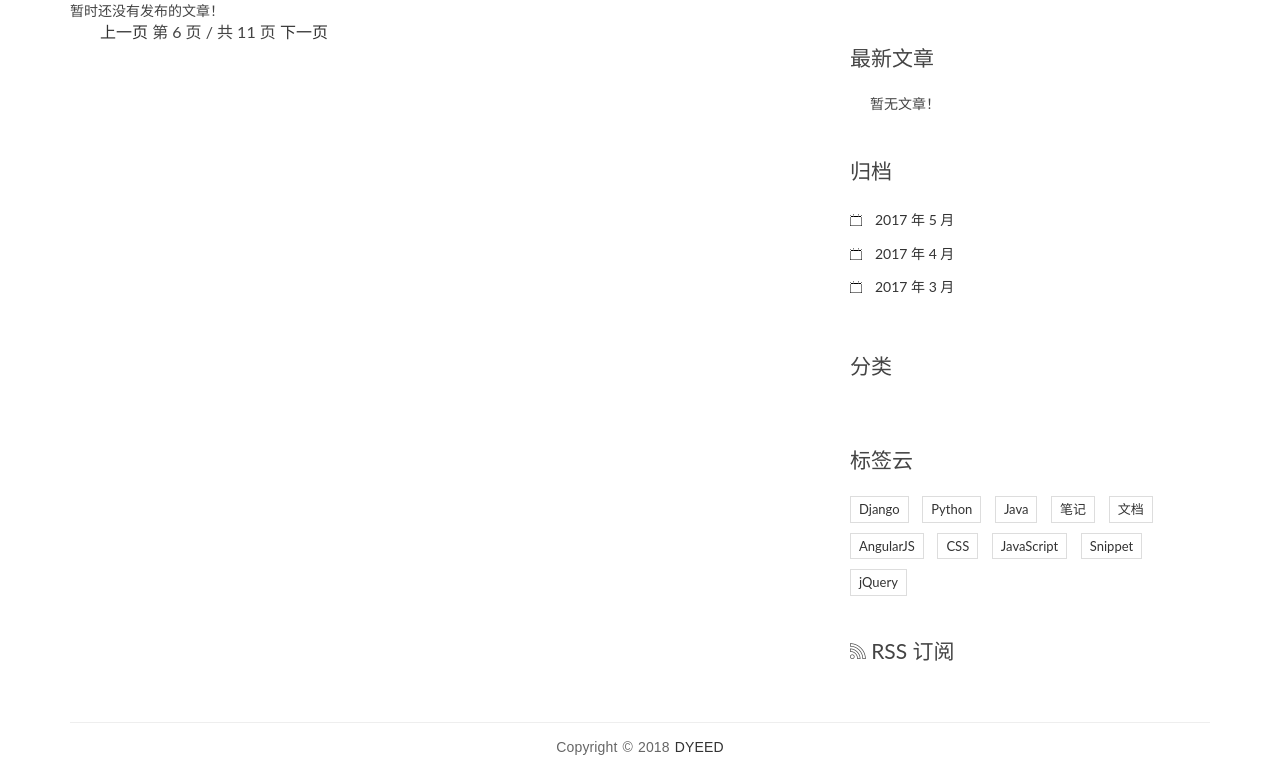
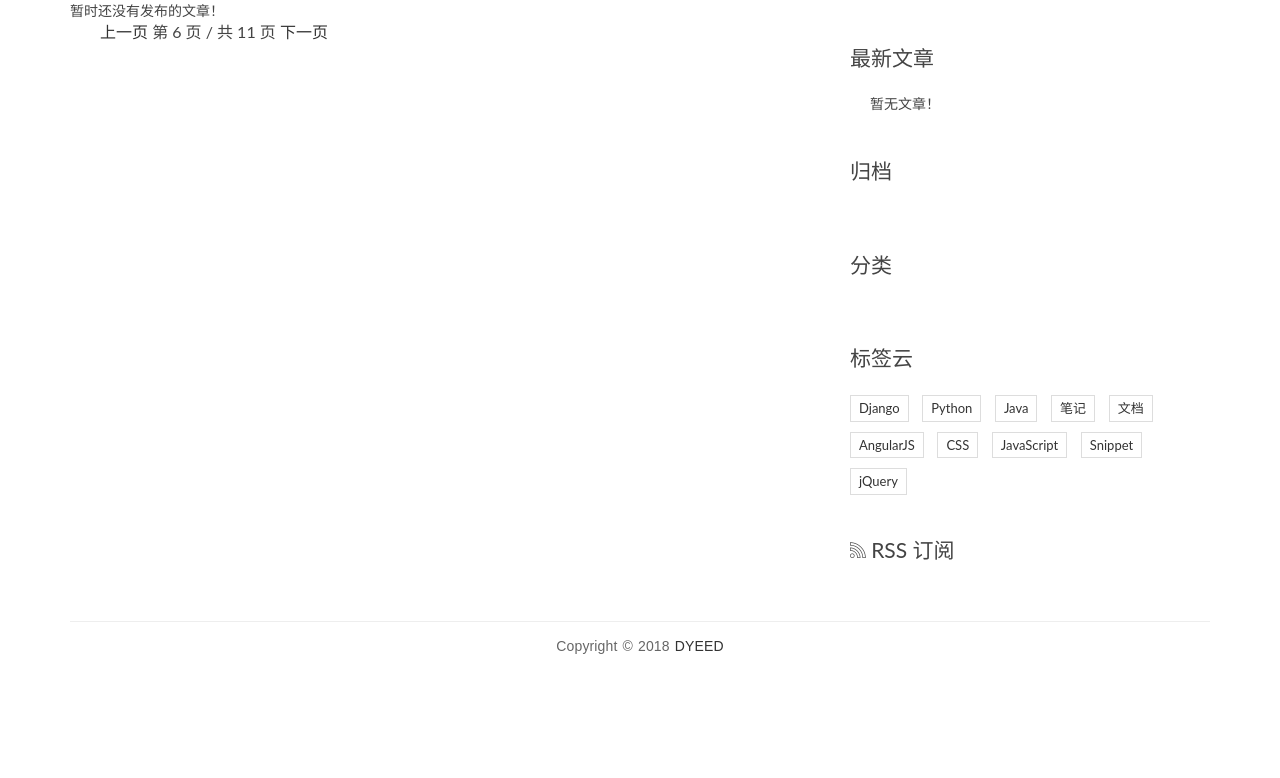
Before and after one commit to Dyeed/my-first-blog, a Django app: page / in a window 1280 px wide. Shown: the part 130-908 px from the top of the page. After the commit the page ends 784 px from the top, so only its background shows below. Run offline with Django 3.2, Linux system fonts and the light colour scheme; data that the repository does not hold is empty; some libraries are stand-ins or nearby versions.

Commit message:
归档视图--模板链接跳转
Signed-off-by: Dyeed <gggssn@qq.com>

```diff
--- a/blog/templates/archives.html
+++ b/blog/templates/archives.html
@@ -5,18 +5,8 @@
     <ul>
         {% for ach in achs %}
         <li>
-            <a href="#">{{ ach.year }} 年 {{ ach.month }} 月</a>
+            <a href="{% url 'archives' year=ach.year month=ach.month %}">{{ ach.year }} 年 {{ ach.month }} 月</a>
         </li>
         {% endfor %}
-
-        <li>
-            <a href="#">2017 年 5 月</a>
-        </li>
-        <li>
-            <a href="#">2017 年 4 月</a>
-        </li>
-        <li>
-            <a href="#">2017 年 3 月</a>
-        </li>
     </ul>
 </div>
--- a/blog/urls.py
+++ b/blog/urls.py
@@ -12,4 +12,5 @@ urlpatterns = [
     url(r'^post/(?P<pk>\d+)/comment/$', views.add_comment_to_post, name='add_comment_to_post'),
     url(r'^comment/(?P<pk>\d+)/approve/$', views.comment_approve, name='comment_approve'),
     url(r'^comment/(?P<pk>\d+)/remove/$', views.comment_remove, name='comment_remove'),
+    url(r'^archives/(?P<year>[0-9]{4})/(?P<month>[0-9]{1,2})/$', views.archives, name='archives'),
 ]
--- a/blog/views.py
+++ b/blog/views.py
@@ -8,13 +8,20 @@ import markdown
 
 def post_list(request):
     """
-    博客列表
+    博客列表|首页
     :param request:
     :return:
     """
     # 根据发布时间逆序排列
     posts = Post.objects.filter(published_date__lte=timezone.now()).order_by('-published_date')
     return render(request, 'blog/index.html', {'posts': posts, })
+
+
+def archives(request, year, month):
+    posts = Post.objects.filter(created_date__year=year,
+                                created_date__month=month,
+                                ).order_by('-created_date')
+    return render(request, 'blog/index.html', context={'posts': posts})
 
 
 def post_detail(request, pk):
```
